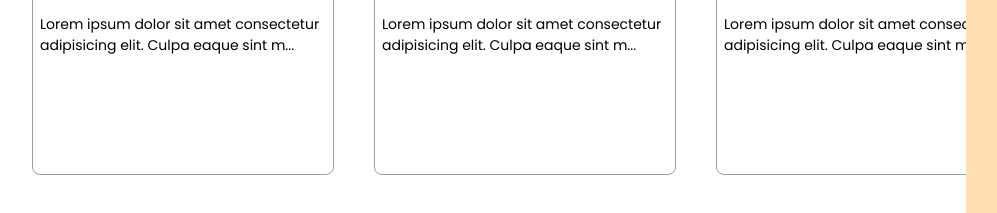
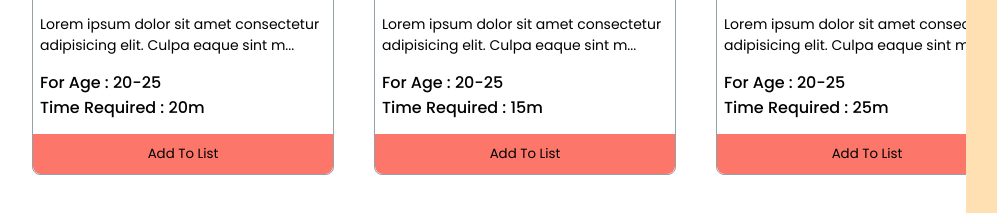
Before and after one commit to Azharul-Raj/active-club, a React (Create React App) app: page / in a window 1280 px wide. Shown: the part 437-650 px from the top of the page, without its empty margins (58-1055 px from the left). Built offline with nearby package versions, Linux system fonts and the light colour scheme.

Commit message:
card style done

```diff
--- a/src/Components/Workout/Workout.css
+++ b/src/Components/Workout/Workout.css
@@ -21,6 +21,22 @@
 h3{
     margin: 0;
 }
+h4{
+    margin: 0;
+    font-weight: 500;
+}
 p{
     font-size: 14px;
 }
+.add-list{
+    padding: 10px;
+    background: #FC766AFF;
+    border: none;
+    border-radius: 0px 0px 8px 8px;
+    width: 100%;
+    position: absolute;
+    bottom: 0;
+}
+.add-list:hover{
+    background-color: cyan;
+}
--- a/src/Components/Workout/Workout.js
+++ b/src/Components/Workout/Workout.js
@@ -10,8 +10,10 @@ const Workout = ({ workout }) => {
             <div className="details">
             <h3>{ name}</h3>
             <p>{desc ? desc.slice(0, 75) + '...' : 'No Desc'}</p>
-
-           </div>
+                <h4>For Age : { age}</h4>
+                <h4>Time Required : { time}m</h4>
+            </div>
+            <button className='add-list'>Add To List</button>
         </div>
     );
 };
```
